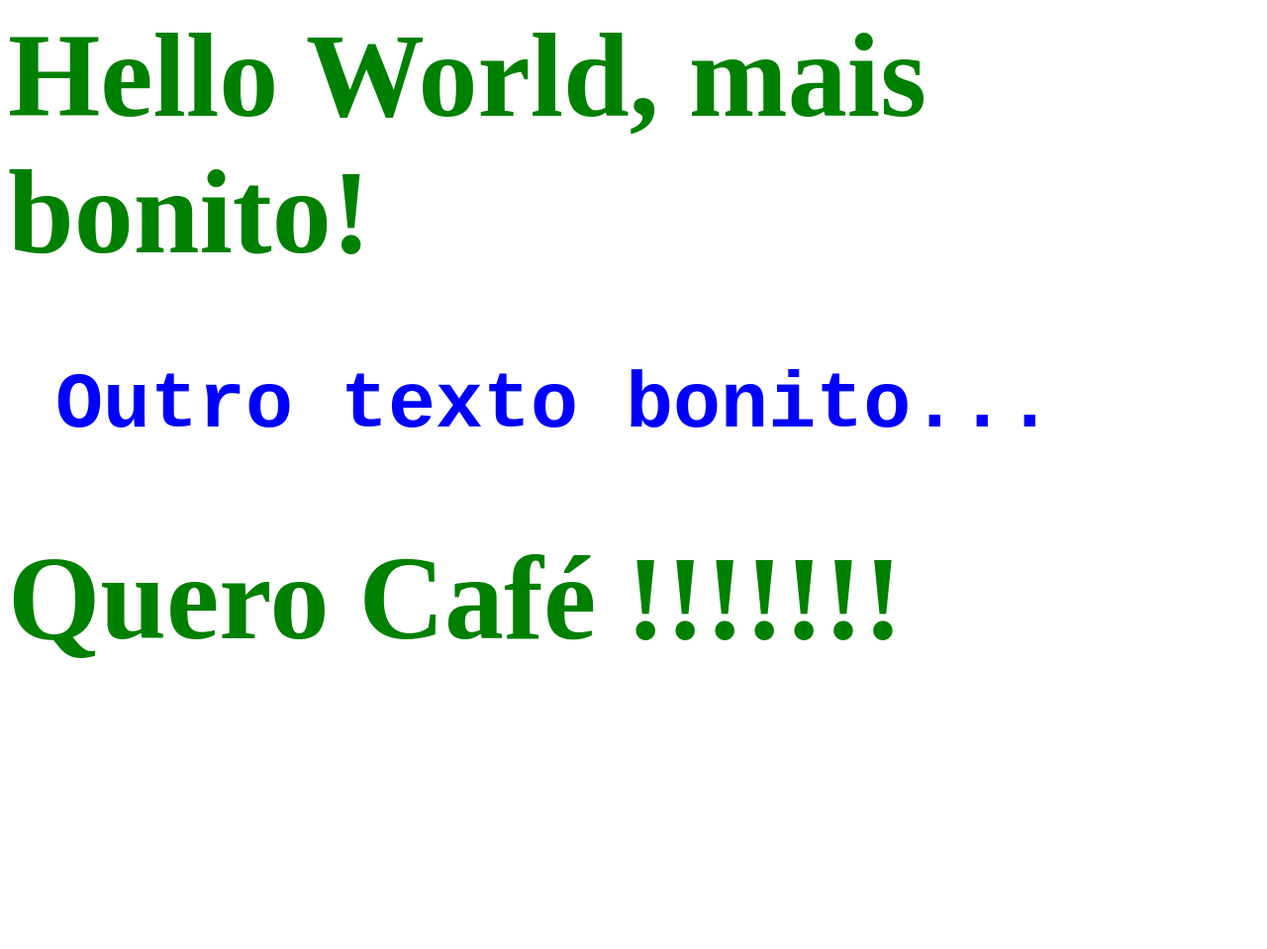
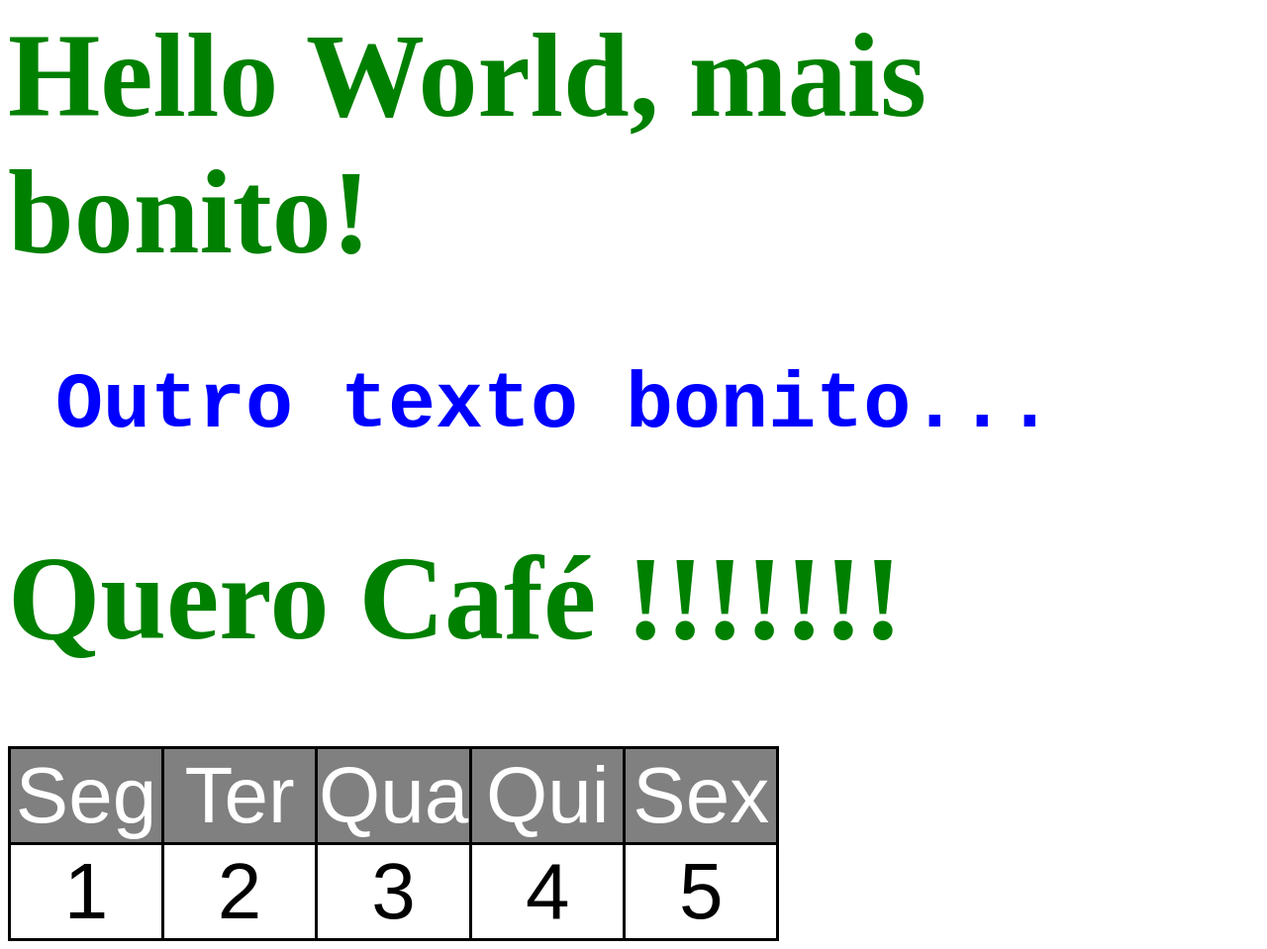
Before and after one commit to paulohpssantos/programacaoInternetCascavel2025, a plain HTML site: page exemploCSS/index.html in a window 1280 px wide. Shown: the whole page at 99% size. Before the commit the page ends 800 px from the top, so only its background shows below. Drawn offline with Linux system fonts and the light colour scheme.

Commit message:
Material

```diff
--- a/exemploCSS/estilo.css
+++ b/exemploCSS/estilo.css
@@ -8,3 +8,21 @@ h1{
     font-size: 80px;
     font-family: 'Courier New', Courier, monospace;
 }
+
+table{
+    border: 3px solid black;
+    border-collapse: collapse;
+    font-size: 80px;
+    font-family: Arial, Helvetica, sans-serif;
+}
+
+td{
+    border: 3px solid black;
+    width: 150px;
+    text-align: center;
+}
+
+.tituloTabela{
+    background-color: gray;
+    color: white;
+}
--- a/exemploCSS/index.html
+++ b/exemploCSS/index.html
@@ -7,5 +7,22 @@
         <h1>Hello World, mais bonito!</h1>
         <h1 class="titulo">&nbsp;Outro texto bonito...</h1>
         <h1>Quero Caf&eacute; !!!!!!!</h1>
+
+        <table>
+            <tr class="tituloTabela">
+                <td>Seg</td>
+                <td>Ter</td>
+                <td>Qua</td>
+                <td>Qui</td>
+                <td>Sex</td>
+            </tr>
+            <tr>
+                <td>1</td>
+                <td>2</td>
+                <td>3</td>
+                <td>4</td>
+                <td>5</td>
+            </tr>
+        </table>
     </body>
 </html>
```
